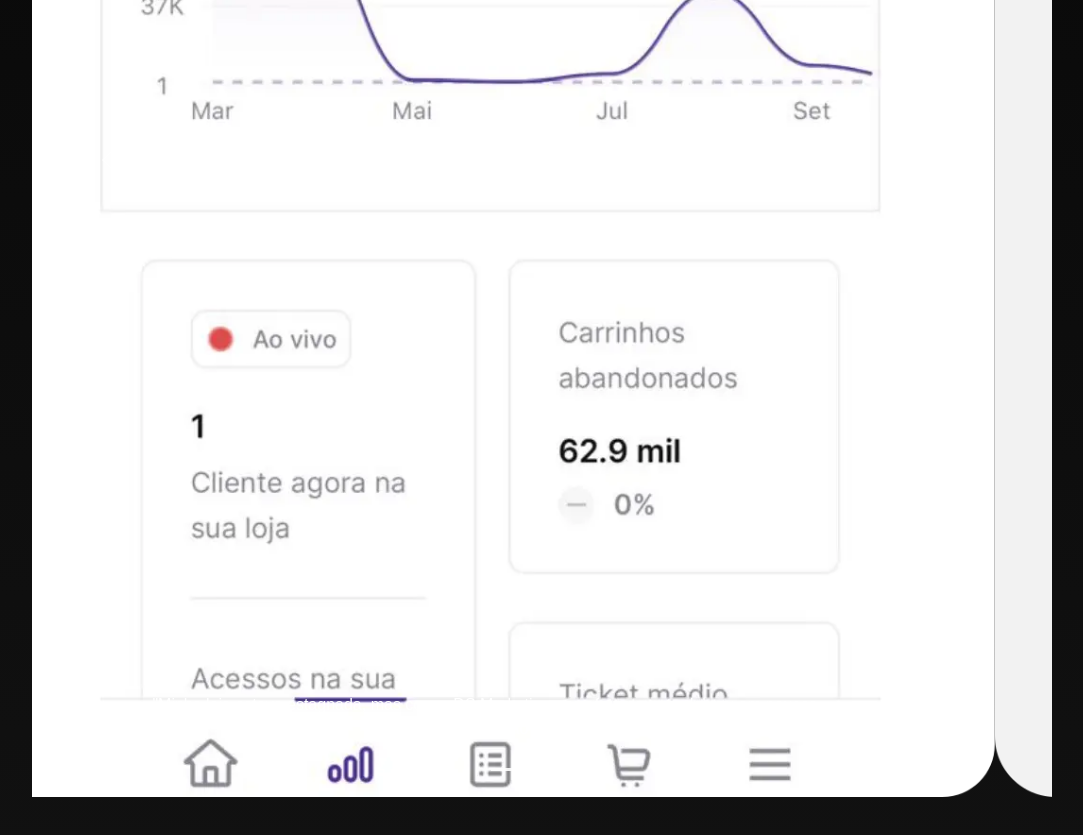
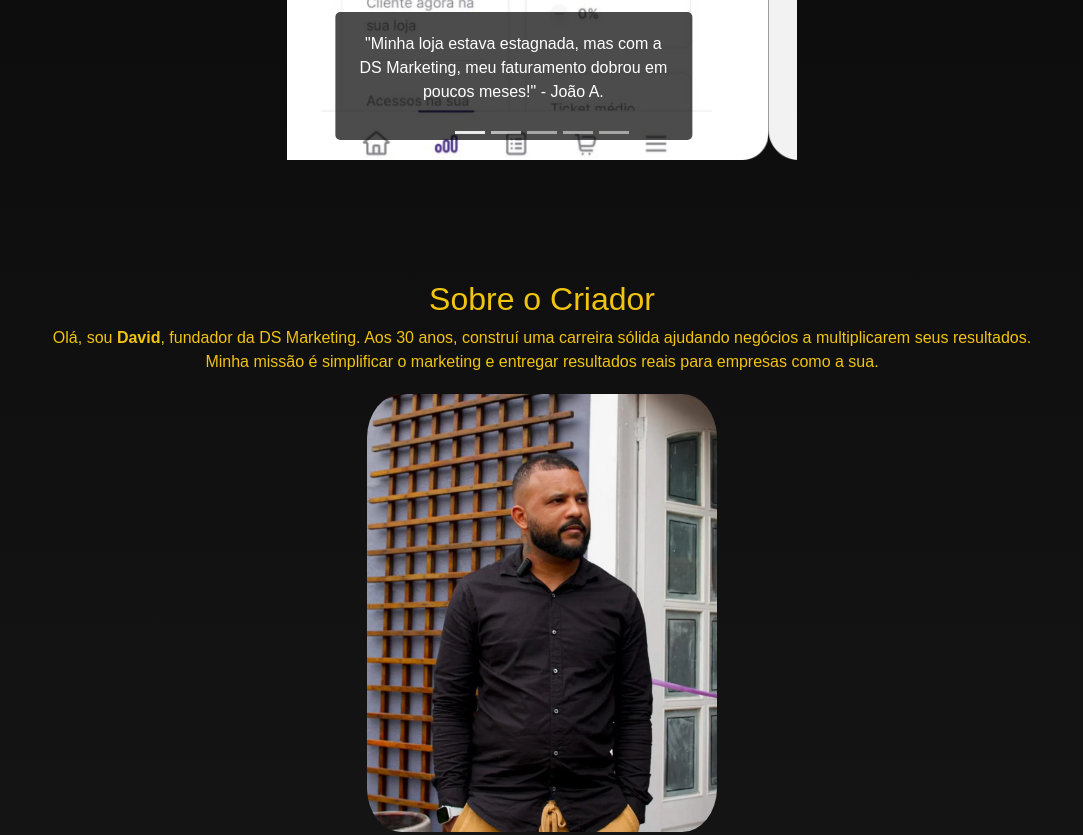
Before and after one commit to tiagocodehub/dsmarketingassessoria, a plain HTML site: page index.html in a window 1280 px wide. Shown: the part 1400-2235 px from the top of the page, without its empty margins (98-1181 px from the left). Drawn offline with nearby package versions, Linux system fonts and the light colour scheme.

Commit message:
melhorias

```diff
--- a/index.html
+++ b/index.html
@@ -1,5 +1,6 @@
 <!DOCTYPE html>
 <html lang="pt-br">
+
 <head>
     <meta charset="UTF-8">
     <meta name="viewport" content="width=device-width, initial-scale=1.0">
@@ -8,13 +9,15 @@
     <link href="https://cdn.jsdelivr.net/npm/bootstrap@5.3.0/dist/css/bootstrap.min.css" rel="stylesheet">
     <link rel="stylesheet" href="style.css">
 </head>
+
 <body>
     <!-- Hero Section -->
     <div class="hero">
         <div>
             <h1>Multiplique Suas Vendas em Até 5x</h1>
             <p class="lead">Estratégias personalizadas que transformam negócios em potências de mercado.</p>
-            <a href="https://forms.gle/MLU7Zu8FBcCWHtxD6" class="btn btn-primary btn-lg">Quero Transformar Meu Negócio</a>
+            <a href="https://forms.gle/MLU7Zu8FBcCWHtxD6" class="btn btn-primary btn-lg">Quero Transformar Meu
+                Negócio</a>
         </div>
     </div>
 
@@ -23,35 +26,57 @@
         <h2 class="text-center">Resultados Reais</h2>
         <div id="carouselExampleIndicators" class="carousel slide mt-4" data-bs-ride="carousel">
             <div class="carousel-indicators">
-                <button type="button" data-bs-target="#carouselExampleIndicators" data-bs-slide-to="0" class="active" aria-current="true" aria-label="Slide 1"></button>
-                <button type="button" data-bs-target="#carouselExampleIndicators" data-bs-slide-to="1" aria-label="Slide 2"></button>
-                <button type="button" data-bs-target="#carouselExampleIndicators" data-bs-slide-to="2" aria-label="Slide 3"></button>
+                <button type="button" data-bs-target="#carouselExampleIndicators" data-bs-slide-to="0" class="active"
+                    aria-current="true" aria-label="Slide 1"></button>
+                <button type="button" data-bs-target="#carouselExampleIndicators" data-bs-slide-to="1"
+                    aria-label="Slide 2"></button>
+                <button type="button" data-bs-target="#carouselExampleIndicators" data-bs-slide-to="2"
+                    aria-label="Slide 3"></button>
+                <button type="button" data-bs-target="#carouselExampleIndicators" data-bs-slide-to="3"
+                    aria-label="Slide 4"></button>
+                <button type="button" data-bs-target="#carouselExampleIndicators" data-bs-slide-to="4"
+                    aria-label="Slide 5"></button>
             </div>
             <div class="carousel-inner">
-                <div class="carousel-item active">
+                <div class="carousel-item active" data-bs-interval="5000">
                     <img src="img/prova (1).webp" class="d-block w-100" alt="Resultado 1">
-                    <div class="carousel-caption d-none d-md-block">
-                        <p>"Minha loja estava estagnada, mas com a DS Marketing, meu faturamento dobrou em poucos meses!" - João A.</p>
+                    <div class="carousel-caption">
+                        <p>"Minha loja estava estagnada, mas com a DS Marketing, meu faturamento dobrou em poucos
+                            meses!" - João A.</p>
                     </div>
                 </div>
-                <div class="carousel-item">
+                <div class="carousel-item" data-bs-interval="5000">
                     <img src="img/prova (2).webp" class="d-block w-100" alt="Resultado 2">
-                    <div class="carousel-caption d-none d-md-block">
-                        <p>"A equipe da DS Marketing transformou completamente a minha presença digital!" - Maria B.</p>
+                    <div class="carousel-caption">
+                        <p>A equipe da DS Marketing transformou completamente a minha presença digital!" - Maria B.</p>
                     </div>
                 </div>
-                <div class="carousel-item">
+                <div class="carousel-item" data-bs-interval="5000"  >
                     <img src="img/prova (3).webp" class="d-block w-100" alt="Resultado 3">
-                    <div class="carousel-caption d-none d-md-block">
-                        <p>"Resultados incríveis em menos de 6 meses!" - Carlos C.</p>
+                    <div class="carousel-caption">
+                        <p>"Resultados incríveis em menos de 3 meses!" - Carlos C.</p>
+                    </div>
+                </div>
+                <div class="carousel-item" data-bs-interval="5000">
+                    <img src="img/prova (4).webp" class="d-block w-100" alt="Resultado 4">
+                    <div class="carousel-caption">
+                        <p>"Apenas 15 dias de trabalho e meu faturamento dobrou!" - Rodrigo klein.</p>
+                    </div>
+                </div>
+                <div class="carousel-item" data-bs-interval="5000">
+                    <img src="img/prova (5).webp" class="d-block w-100" alt="Resultado 5">
+                    <div class="carousel-caption">
+                        <p>"Resultados incríveis, meu faturamento aumentou em 300%!" - Rodrigo klein.</p>
                     </div>
                 </div>
             </div>
-            <button class="carousel-control-prev" type="button" data-bs-target="#carouselExampleIndicators" data-bs-slide="prev">
+            <button class="carousel-control-prev" type="button" data-bs-target="#carouselExampleIndicators"
+                data-bs-slide="prev">
                 <span class="carousel-control-prev-icon" aria-hidden="true"></span>
                 <span class="visually-hidden">Previous</span>
             </button>
-            <button class="carousel-control-next" type="button" data-bs-target="#carouselExampleIndicators" data-bs-slide="next">
+            <button class="carousel-control-next" type="button" data-bs-target="#carouselExampleIndicators"
+                data-bs-slide="next">
                 <span class="carousel-control-next-icon" aria-hidden="true"></span>
                 <span class="visually-hidden">Next</span>
             </button>
@@ -61,8 +86,11 @@
     <!-- Sobre o Criador -->
     <div class="container section" style="padding: 60px;">
         <h2 class="text-center">Sobre o Criador</h2>
-        <p class="text-center">Olá, sou <strong>David</strong>, fundador da DS Marketing. Aos 30 anos, construí uma carreira sólida ajudando negócios a multiplicarem seus resultados. Minha missão é simplificar o marketing e entregar resultados reais para empresas como a sua.</p>
-        <img src="img/david.webp" alt="David" class="d-block mx-auto" style="border-radius: 10%; width: 350px; height: auto; margin-top: 20px;">
+        <p class="text-center">Olá, sou <strong>David</strong>, fundador da DS Marketing. Aos 30 anos, construí uma
+            carreira sólida ajudando negócios a multiplicarem seus resultados. Minha missão é simplificar o marketing e
+            entregar resultados reais para empresas como a sua.</p>
+        <img src="img/david.webp" alt="David" class="d-block mx-auto"
+            style="border-radius: 10%; width: 350px; height: auto; margin-top: 20px;">
     </div>
 
     <!-- Nossos Serviços -->
@@ -71,7 +99,8 @@
         <div class="row g-4">
             <!-- Card 1 -->
             <div class="col-md-3">
-            <div class="card h-100 text-center border-0 shadow" style="background: rgba(255, 255, 0, 0.3); backdrop-filter: blur(8px);">
+                <div class="card h-100 text-center border-0 shadow"
+                    style="background: rgba(255, 255, 0, 0.3); backdrop-filter: blur(8px);">
                     <div class="card-body">
                         <i class="bi bi-cash-stack fs-1 text-white mb-3"></i>
                         <h5 class="card-title text-white">Tráfego Pago</h5>
@@ -81,7 +110,8 @@
             </div>
             <!-- Card 2 -->
             <div class="col-md-3">
-            <div class="card h-100 text-center border-0 shadow" style="background: rgba(255, 255, 0, 0.3); backdrop-filter: blur(8px);">
+                <div class="card h-100 text-center border-0 shadow"
+                    style="background: rgba(255, 255, 0, 0.3); backdrop-filter: blur(8px);">
                     <div class="card-body">
                         <i class="bi bi-camera fs-1 text-white mb-3"></i>
                         <h5 class="card-title text-white">Captação de Fotos e Vídeos</h5>
@@ -91,7 +121,8 @@
             </div>
             <!-- Card 3 -->
             <div class="col-md-3">
-            <div class="card h-100 text-center border-0 shadow" style="background: rgba(255, 255, 0, 0.3); backdrop-filter: blur(8px);">
+                <div class="card h-100 text-center border-0 shadow"
+                    style="background: rgba(255, 255, 0, 0.3); backdrop-filter: blur(8px);">
                     <div class="card-body">
                         <i class="bi bi-facebook fs-1 text-white mb-3"></i>
                         <h5 class="card-title text-white">Redes Sociais</h5>
@@ -101,7 +132,8 @@
             </div>
             <!-- Card 4 -->
             <div class="col-md-3">
-            <div class="card h-100 text-center border-0 shadow" style="background: rgba(255, 255, 0, 0.3); backdrop-filter: blur(8px);">
+                <div class="card h-100 text-center border-0 shadow"
+                    style="background: rgba(255, 255, 0, 0.3); backdrop-filter: blur(8px);">
                     <div class="card-body">
                         <i class="bi bi-globe fs-1 text-white mb-3"></i>
                         <h5 class="card-title text-white">Páginas de Vendas</h5>
@@ -126,4 +158,5 @@
     <!-- Bootstrap JS -->
     <script src="https://cdn.jsdelivr.net/npm/bootstrap@5.3.0/dist/js/bootstrap.bundle.min.js"></script>
 </body>
+
 </html>
--- a/style.css
+++ b/style.css
@@ -50,9 +50,44 @@ body {
     color: #fff;
     box-shadow: 0 4px 6px rgba(0, 0, 0, 0.5);
 }
+.carousel-caption {
+    background-color: rgba(0, 0, 0, 0.7);
+    padding: 20px;
+    border-radius: 5px;
+}
 footer {
     background-color: #000;
     padding: 20px;
     text-align: center;
     color: #f1c40f;
 }
+
+  /* Para telas pequenas (celulares) */
+  @media (min-width: 360px) {
+    .carousel {
+      max-width: 90%;
+    }
+  }
+  /* Para telas médias (tablets) */
+  @media (min-width: 768px) {
+    .carousel {
+      max-width: 70%;
+      margin: 0 auto; /* Centraliza o carrossel */
+    }
+  }
+
+  /* Para telas grandes (desktops) */
+  @media (min-width: 992px) {
+    .carousel {
+      max-width: 50%;
+      margin: 0 auto; /* Centraliza o carrossel */
+    }
+  }
+
+  /* Para telas extra grandes (monitores maiores) */
+  @media (min-width: 1200px) {
+    .carousel {
+      max-width: 50%;
+      margin: 0 auto; /* Centraliza o carrossel */
+    }
+  }
```
Also changed, not shown: img/prova (4).webp (added), img/prova (5).webp (added), 2 other files. Lines whose indentation alone changed are shown as unchanged.
